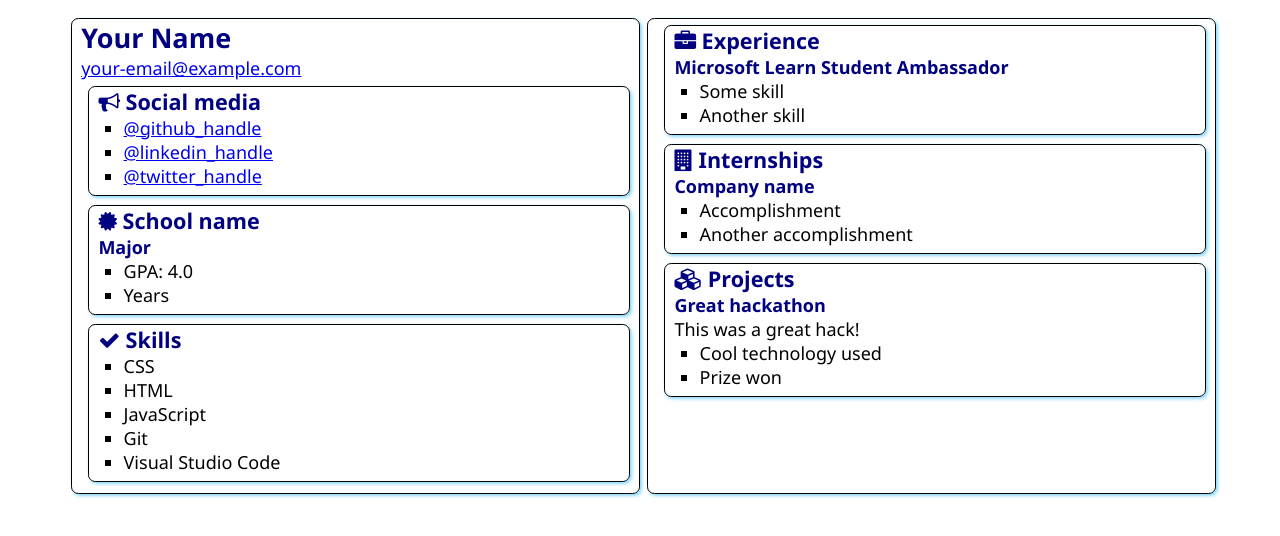
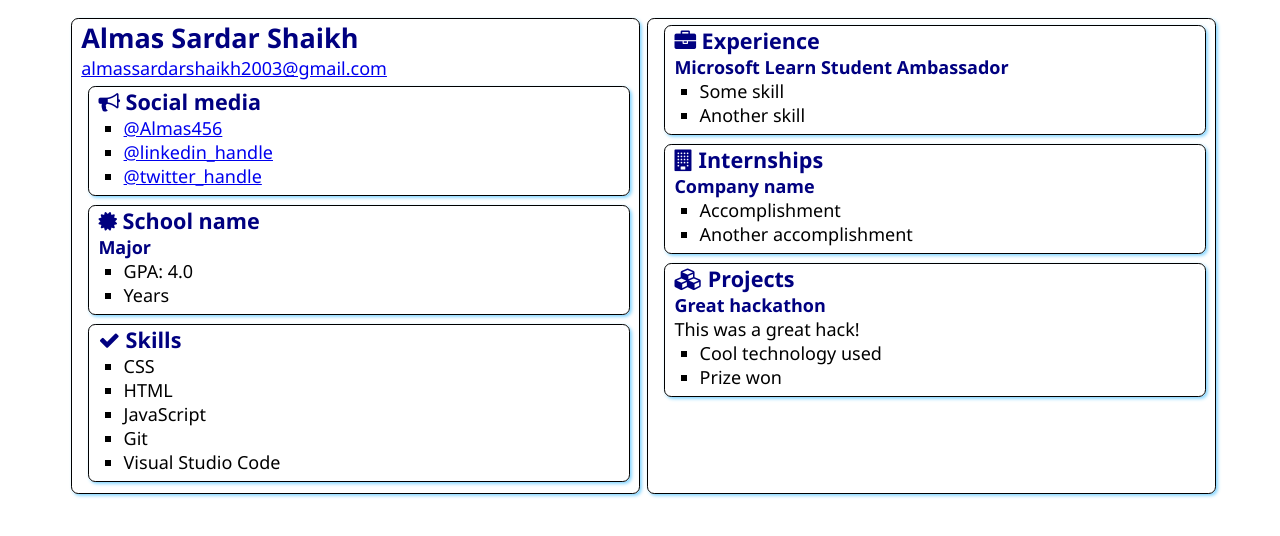
Before and after one commit to Almas456/SATechnicalOnboarding, a plain HTML site: page src/index.html in a window 1280 px wide. Drawn offline with Linux system fonts and the light colour scheme.

Commit message:
Update index.html

```diff
--- a/src/index.html
+++ b/src/index.html
@@ -12,8 +12,8 @@
 <body>
     <main>
         <article class="box">
-            <h1>Your Name</h1>
-            <div><a href="mailto:your.email@example.com">your-email@example.com</a></div>
+            <h1>Almas Sardar Shaikh</h1>
+            <div><a href="mailto:your.email@example.com">almassardarshaikh2003@gmail.com</a></div>
 
             <section class="box">
                 <h2>
@@ -21,7 +21,7 @@
                     Social media
                 </h2>
                 <ul>
-                    <li><a href="https://github.com/<handle>">@github_handle</a></li>
+                    <li><a href="https://github.com/<handle>">@Almas456</a></li>
                     <li><a href="https://linkedin.com/in/<handle>">@linkedin_handle</a></li>
                     <li><a href="https://twitter.com/<handle>">@twitter_handle</a></li>
                 </ul>
```
